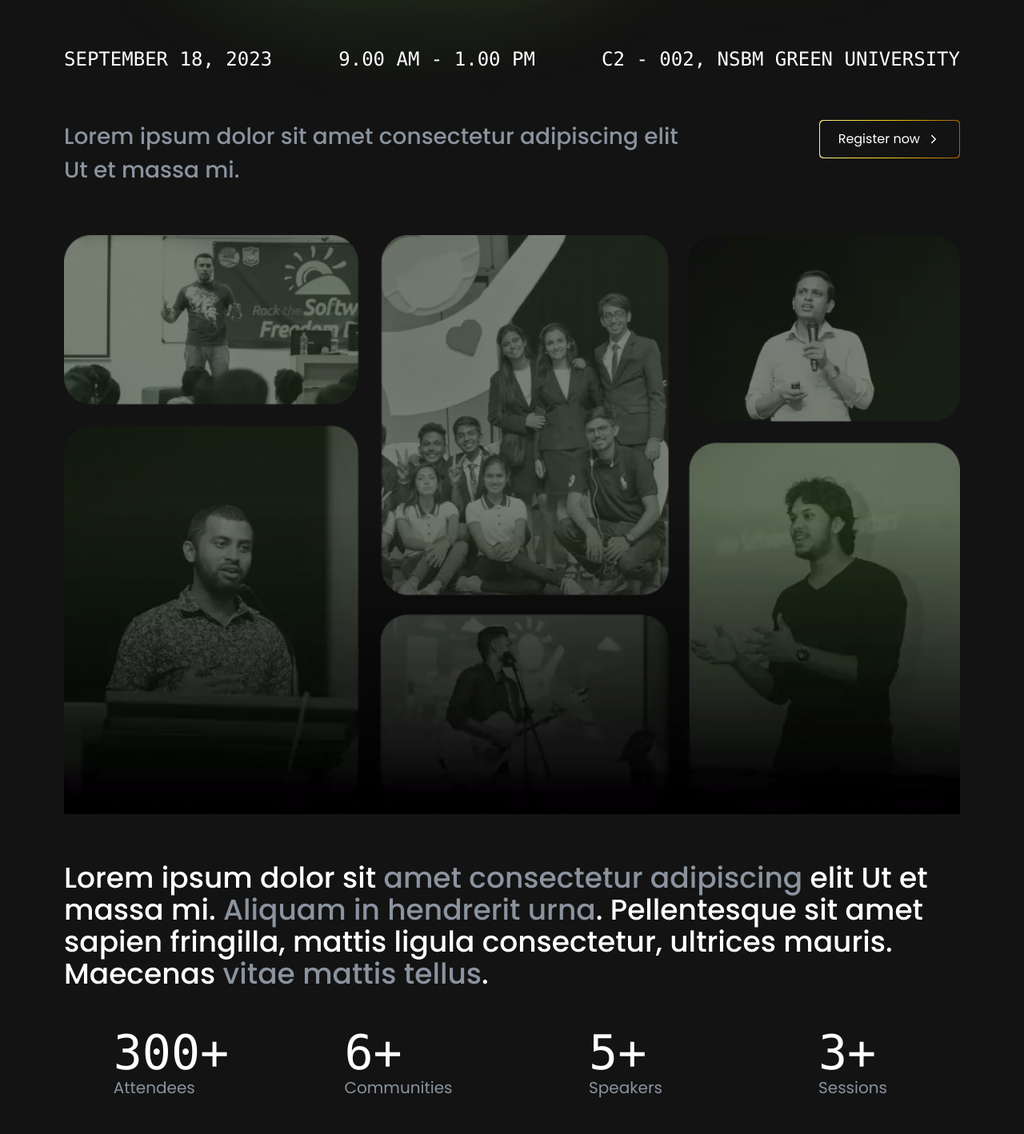
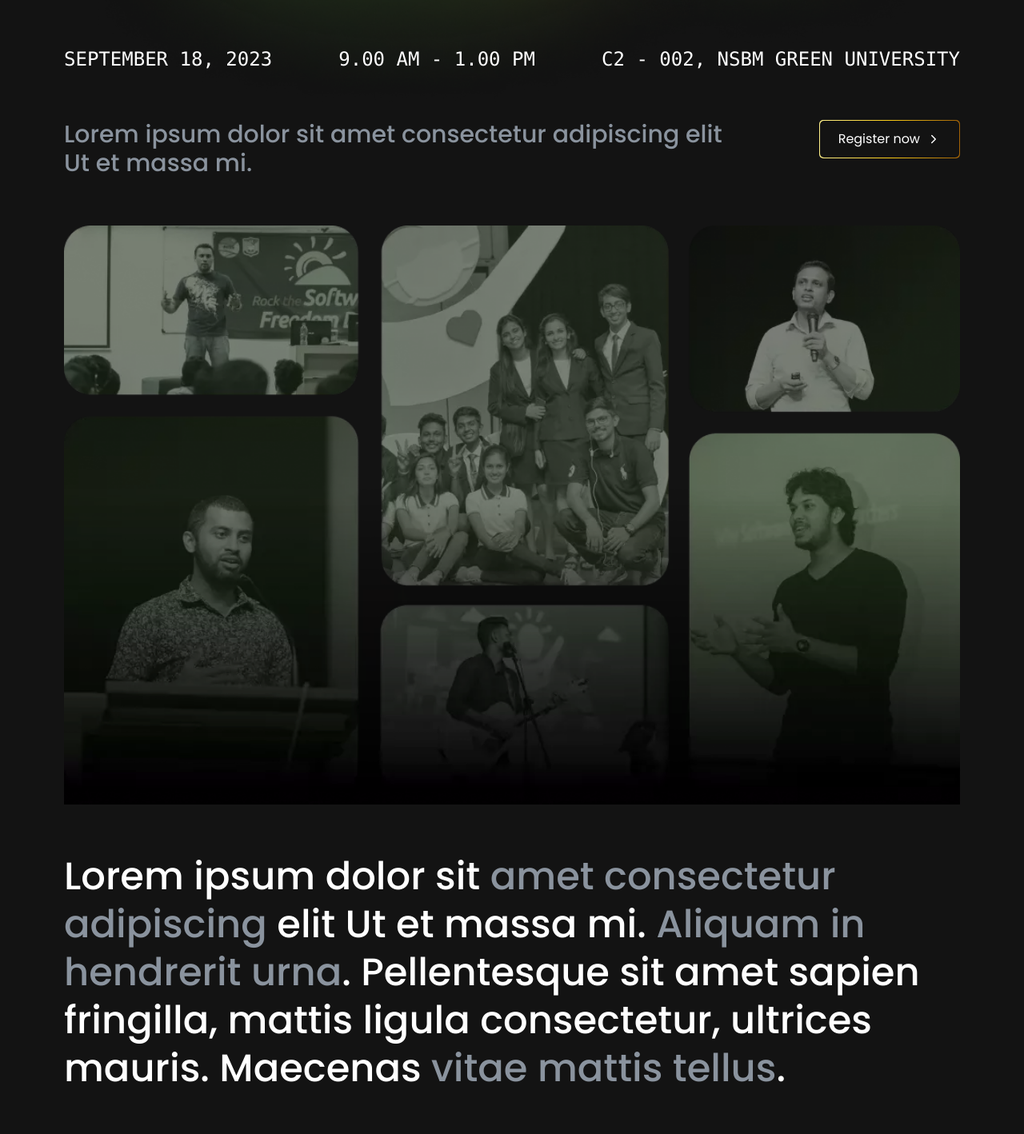
Before and after one commit to fossnsbm/sfd2023-web, a Next.js app: page / in a window 1280 px wide. Shown: the part 480-1898 px from the top of the page at 80% size. Built offline with nearby package versions, Linux system fonts and the light colour scheme.

Commit message:
fix: stat section font size change

```diff
--- a/src/components/Intro.tsx
+++ b/src/components/Intro.tsx
@@ -12,7 +12,7 @@ function Intro() {
         <Container>
             <div className='flex flex-col'>
                 <div className='flex flex-col md:flex-row justify-between'>
-                    <div className='text-gray font-medium text-[20px] text-center lg:text-[28px] md:text-left lg:text-left md:pt-[20px]'>
+                    <div className='text-gray font-medium text-[20px] text-center lg:text-3xl md:text-left lg:text-left md:pt-[20px]'>
                         Lorem ipsum dolor sit amet consectetur adipiscing elit<br/>Ut et massa mi.
                     </div>
                     <div className='text-center lg:text-right  pt-[20px]'>
--- a/src/components/Stats.tsx
+++ b/src/components/Stats.tsx
@@ -9,7 +9,7 @@ const Stats = () => {
     return (
         <div className='mb-10'>
             <Container>
-                <p className='text-xl sm:text-4xl font-medium text-center md:text-left text-white'>Lorem ipsum dolor sit <span className='text-gray'>amet consectetur adipiscing </span>elit Ut et massa mi. <span className='text-gray'> Aliquam in hendrerit urna</span>. Pellentesque sit amet sapien fringilla, mattis ligula consectetur, ultrices mauris. Maecenas<span className='text-gray'> vitae mattis tellus</span>.</p>
+                <p className='text-2xl md:text-5xl md:leading-[3.75rem] font-medium text-center md:text-left text-white'>Lorem ipsum dolor sit <span className='text-gray'>amet consectetur adipiscing </span>elit Ut et massa mi. <span className='text-gray'> Aliquam in hendrerit urna</span>. Pellentesque sit amet sapien fringilla, mattis ligula consectetur, ultrices mauris. Maecenas<span className='text-gray'> vitae mattis tellus</span>.</p>
 
                 <ul className='grid grid-cols-2 sm:grid-cols-4 gap-4 my-5 md:my-12'>
                     {stats.map((stat, index) => (
```
